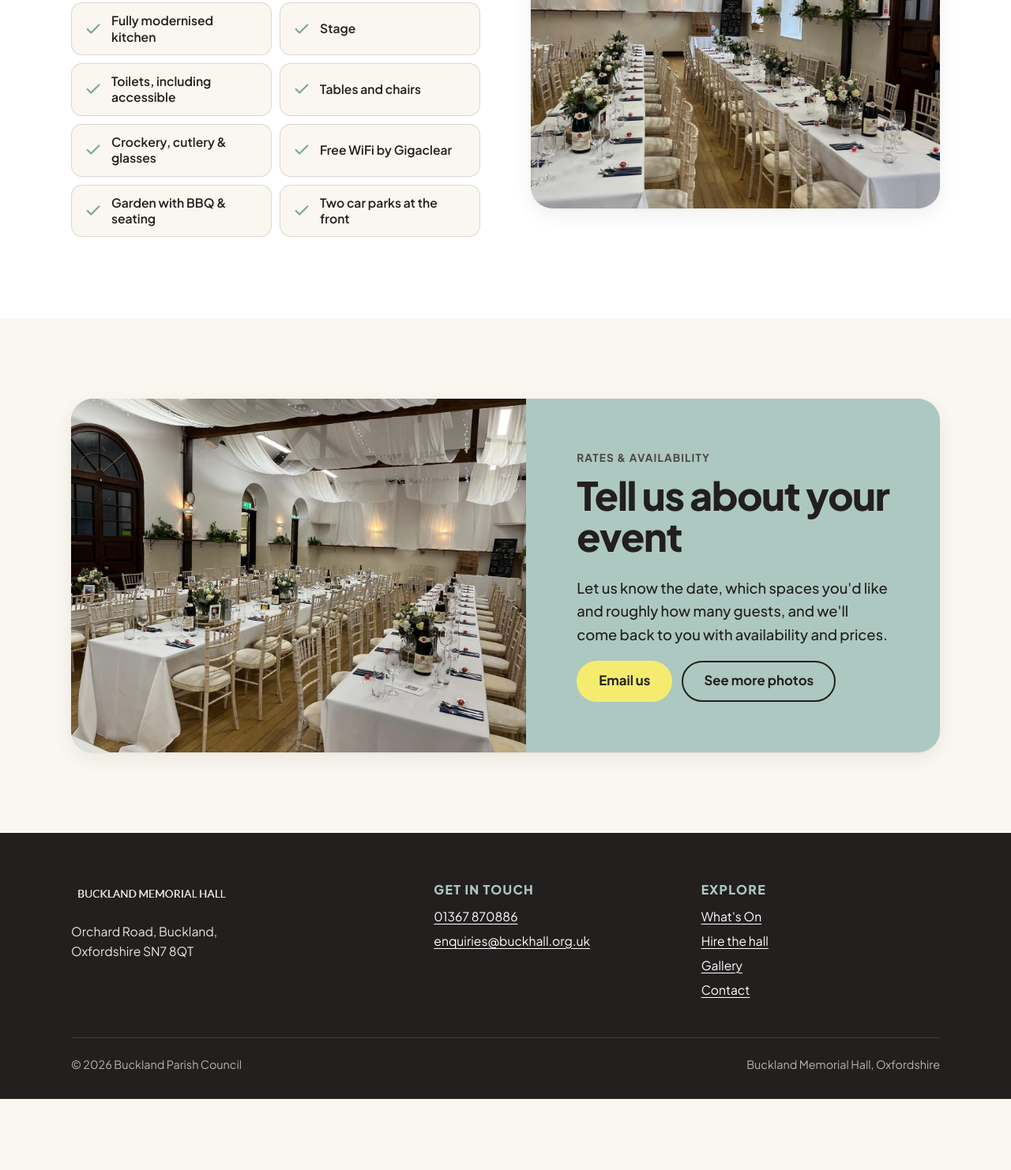
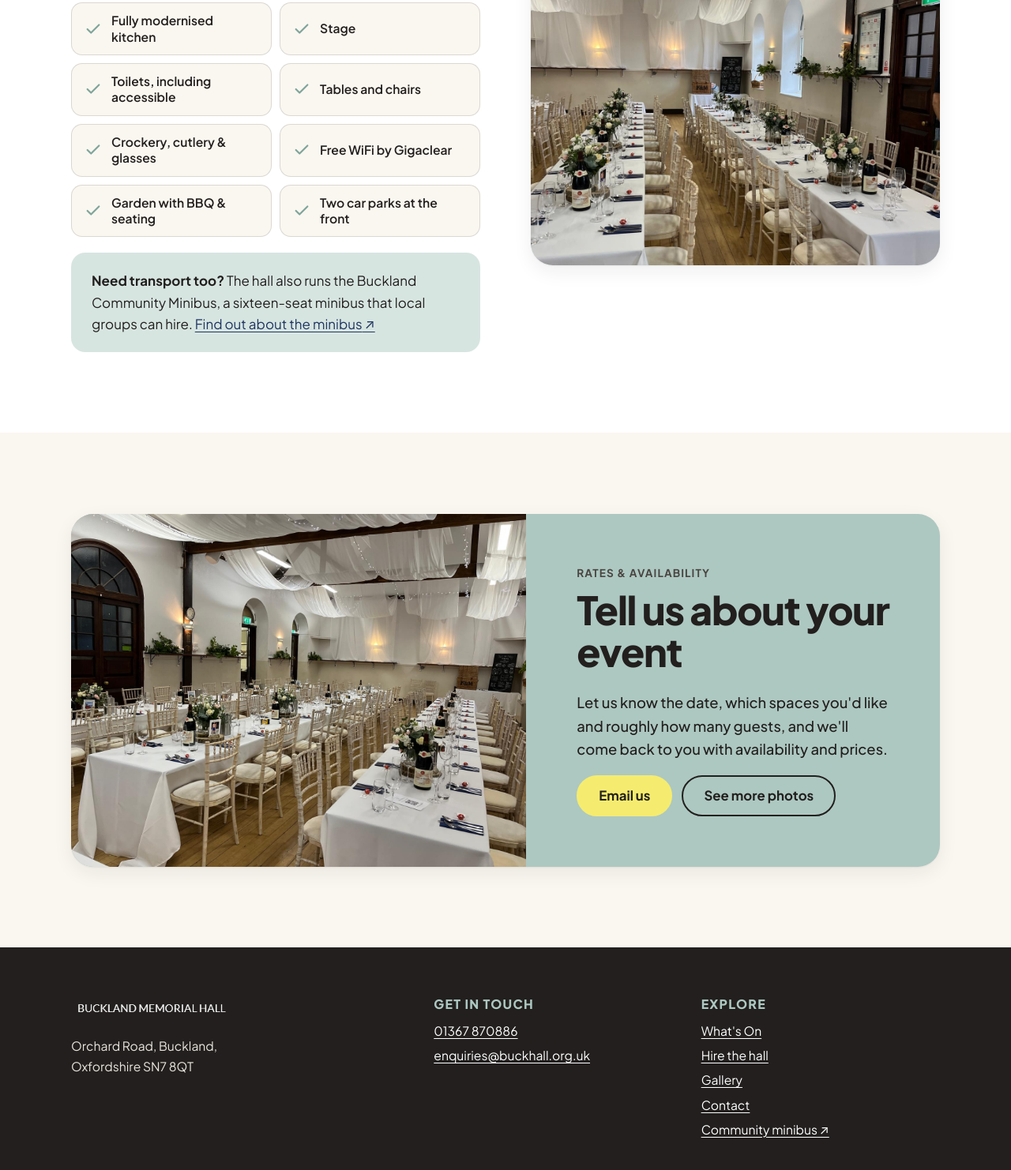
Before and after one commit to brickvaults/bucklandvillagehall, a website: page public/hire.html in a window 1280 px wide. Shown: the part 2118-3600 px from the top of the page at 79% size. Before the commit the page ends 3510 px from the top, so only its background shows below. Drawn offline with Linux system fonts and the light colour scheme.

Commit message:
Link to the Buckland Community Minibus (bucklandbus.co.uk)
- Footer "Explore" list on every page (not in the main menu).
- Short note on the Hire page, under "What's included".

Co-Authored-By: Claude Opus 5.5 <noreply@anthropic.com>

```diff
--- a/public/css/site.css
+++ b/public/css/site.css
@@ -295,3 +295,5 @@ button.zoom { display: block; width: 100%; height: 100%; padding: 0; margin: 0;
 button.zoom img { transition: transform 0.3s; }
 button.zoom:hover img { transform: scale(1.03); }
 @media (prefers-reduced-motion: reduce) { button.zoom img, .gallery img { transition: none; } }
+
+.note.minibus { margin-top: 20px; }
--- a/public/hire.html
+++ b/public/hire.html
@@ -108,6 +108,9 @@
             <li><svg viewBox="0 0 24 24" fill="none" stroke="currentColor" stroke-width="2.4" stroke-linecap="round" stroke-linejoin="round" aria-hidden="true"><path d="M20 6 9 17l-5-5"/></svg>Garden with BBQ &amp; seating</li>
             <li><svg viewBox="0 0 24 24" fill="none" stroke="currentColor" stroke-width="2.4" stroke-linecap="round" stroke-linejoin="round" aria-hidden="true"><path d="M20 6 9 17l-5-5"/></svg>Two car parks at the front</li>
           </ul>
+          <div class="note minibus">
+            <p><strong>Need transport too?</strong> The hall also runs the Buckland Community Minibus, a sixteen-seat minibus that local groups can hire. <a href="https://bucklandbus.co.uk/" rel="noopener" target="_blank">Find out about the minibus<span class="visually-hidden"> (opens in a new tab)</span> ↗</a></p>
+          </div>
         </div>
       </div>
     </section>
@@ -153,6 +156,7 @@
             <li><a href="/hire">Hire the hall</a></li>
             <li><a href="/gallery">Gallery</a></li>
             <li><a href="/contact">Contact</a></li>
+            <li><a href="https://bucklandbus.co.uk/" rel="noopener" target="_blank">Community minibus<span class="visually-hidden"> (opens in a new tab)</span> ↗</a></li>
           </ul>
         </div>
       </div>
```
Also changed, not shown: public/404.html (+1 -0 lines), public/contact.html (+1 -0 lines), public/gallery.html (+1 -0 lines), public/index.html (+1 -0 lines), public/whats-on.html (+1 -0 lines).
